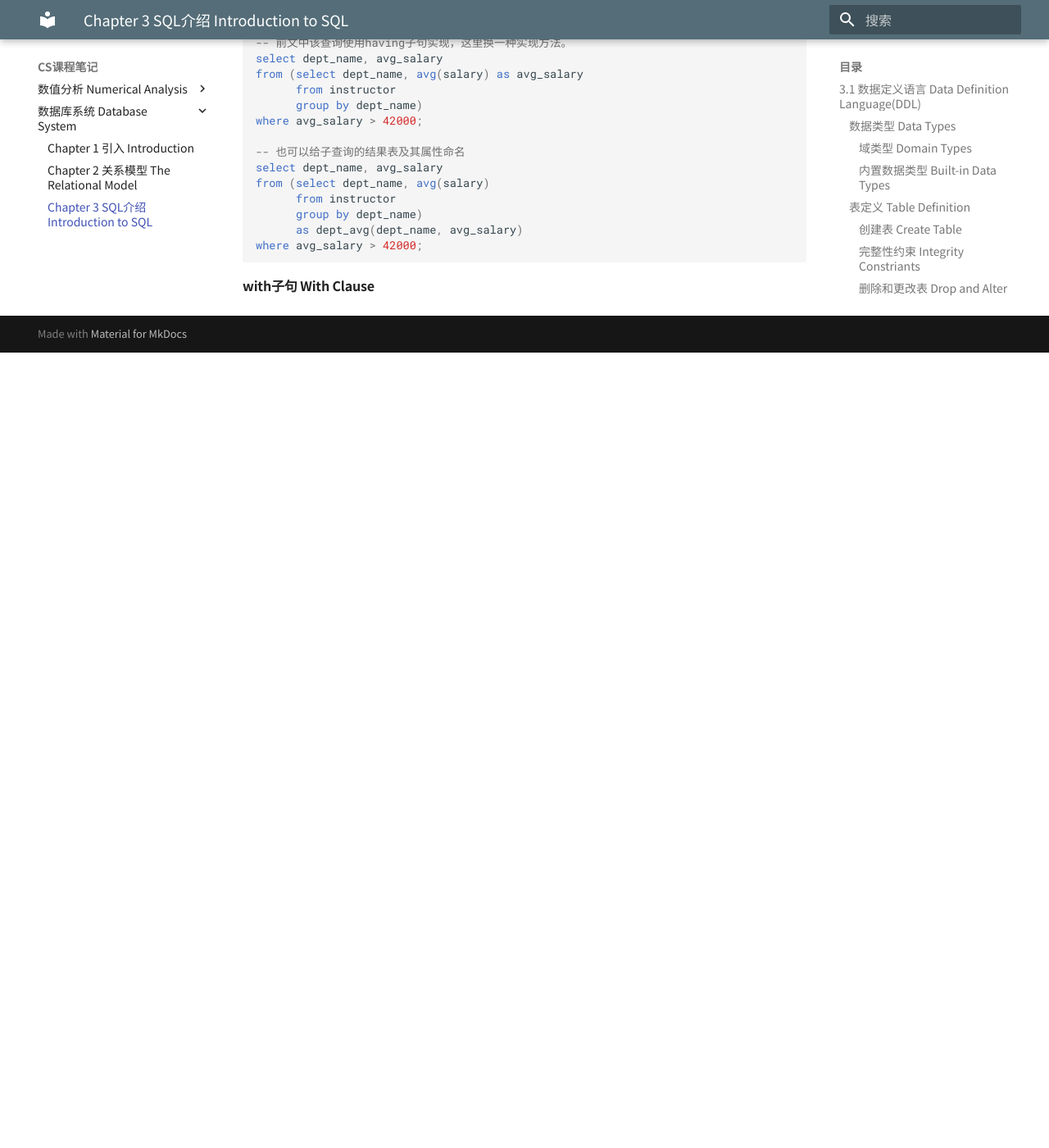
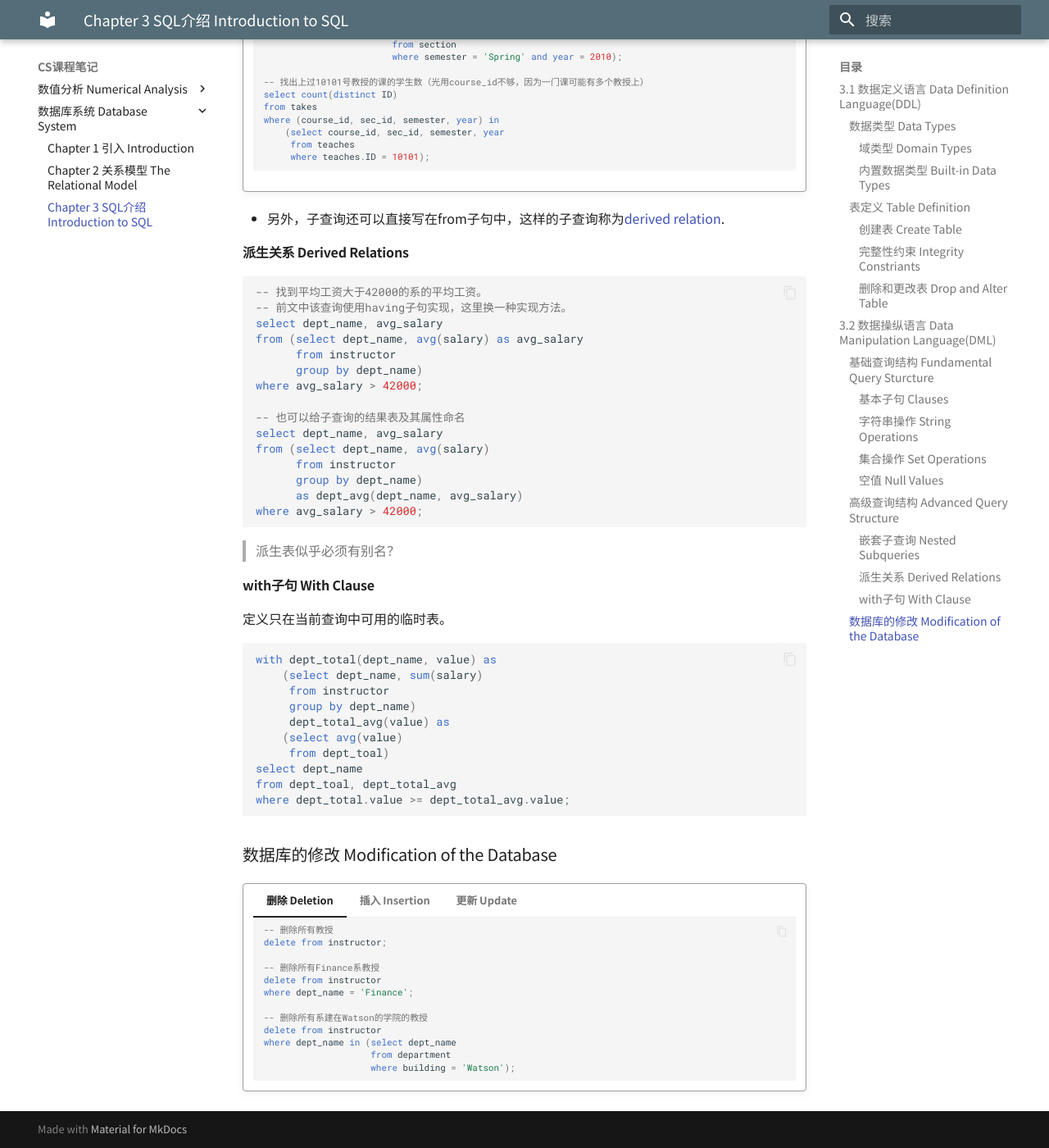
Before and after one commit to Shallowy/notebook, an MkDocs documentation site: the page built from docs/cs_notes/database_system/chap3.md, in a window 1280 px wide and 1400 px high, scrolled down 5744 px. Shown: the whole window at 82% size. Built offline with MkDocs 1.6.1 and Material for MkDocs 9.7.7, drawn with Linux system fonts in a browser that asks for light colours; comment, search, counter and statistics services are not loaded; before the commit the page ends 6174 px from its top, so only the background shows below that; some of the changed text lies outside the part shown.

Commit message:
modified

````diff
--- a/docs/cs_notes/database_system/chap3.md
+++ b/docs/cs_notes/database_system/chap3.md
@@ -323,6 +323,14 @@
         limit 2, 3
         ```
 
+---
+
+<figure markdown="span">
+    ![](img/27.png){width="500"}
+</figure>
+
+- 各子句的执行顺序：from -> where -> group by -> having -> select -> order by -> limit
+
 #### 字符串操作 String Operations
 !!! warning
     SQL中用单引号表示字符串。
@@ -481,4 +489,70 @@
 where avg_salary > 42000;
 ```
 
+> 派生表似乎必须有别名？
+
 #### with子句 With Clause
+
+定义只在当前查询中可用的临时表。
+```sql linenums="0"
+with dept_total(dept_name, value) as
+    (select dept_name, sum(salary)
+     from instructor
+     group by dept_name)
+     dept_total_avg(value) as
+    (select avg(value)
+     from dept_toal)
+select dept_name
+from dept_toal, dept_total_avg
+where dept_total.value >= dept_total_avg.value;
+```
+
+### 数据库的修改 Modification of the Database
+!!! quote ""
+    === "删除 Deletion"
+        ```sql linenums="0"
+        -- 删除所有教授
+        delete from instructor;
+
+        -- 删除所有Finance系教授
+        delete from instructor
+        where dept_name = 'Finance';
+
+        -- 删除所有系建在Watson的学院的教授
+        delete from instructor
+        where dept_name in (select dept_name
+                            from department
+                            where building = 'Watson');
+        ```
+    === "插入 Insertion"
+        ```sql linenums="0"
+        -- 插入一条新的课程元组
+        insert into course
+            values('CS-437', 'Database Systems', 'Comp. Sci.', 4);
+
+        -- 可以指定属性名顺序
+        insert into course(course_id, title, dept_name, credits)
+            values('CS-437', 'Database Systems', 'Comp. Sci.', 4);
+
+        -- 可将子查询结果插入表中，如把所有教授插入学生表中，并将tot_creds属性置为0
+        insert into student
+            select ID, name, dept_name, 0
+            from instructor
+        ```
+    === "更新 Update"
+        ```sql linenums="0"
+        -- 所有工资大于100000的教授增加3%工资，其他教授增加5%(注意顺序很重要)
+        update instructor
+            set salary = salary * 1.03
+            where salary > 100000;
+        update instructor
+            set salary = salary * 1.05
+            where salary <= 100000;
+
+        -- 可用case语句
+        update instructor
+            set salary = case
+                            when salary <= 100000 then salary * 1.05
+                            else salary * 1.03
+                         end;
+        ```
````
Also changed, not shown: docs/cs_notes/database_system/img/27.png (added).
